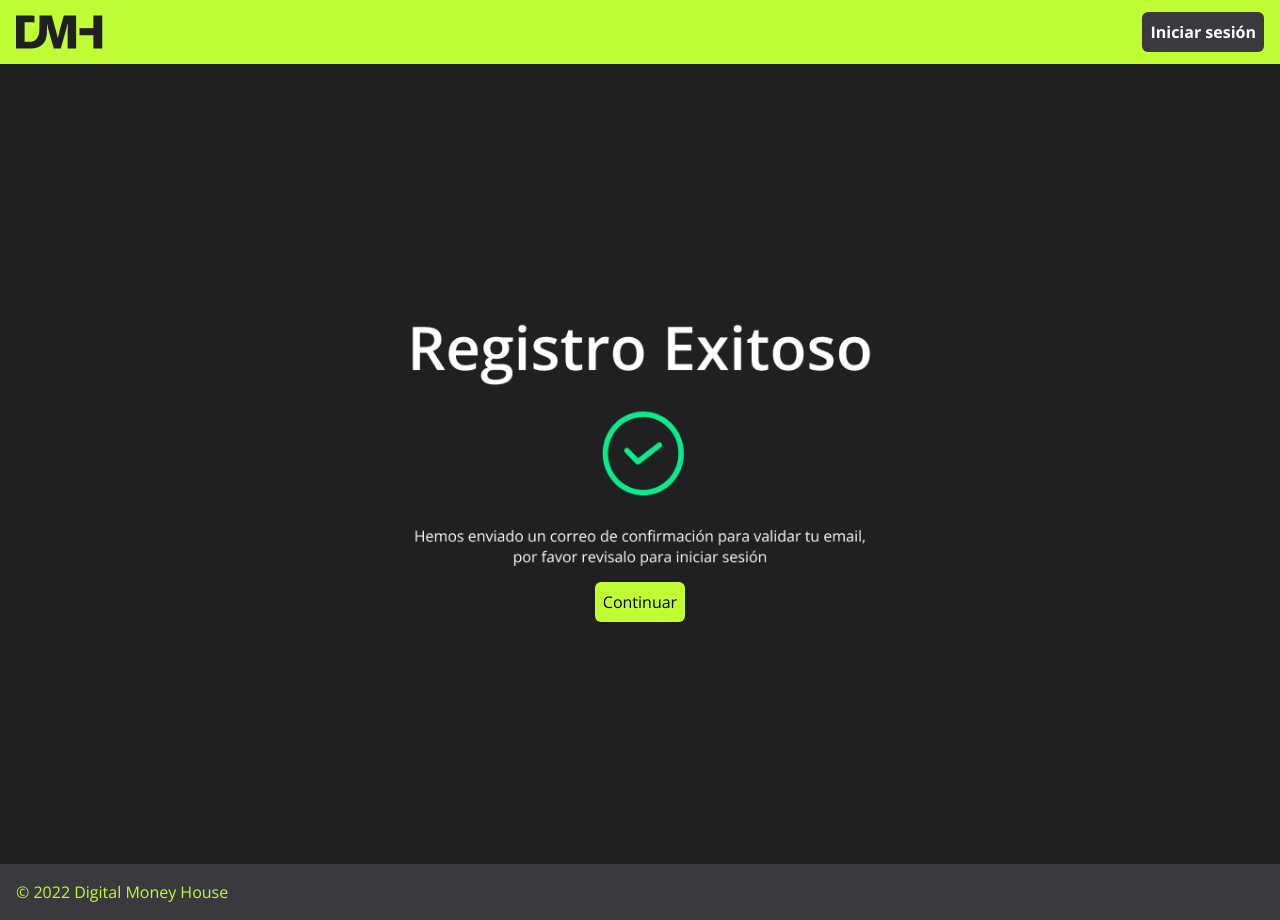
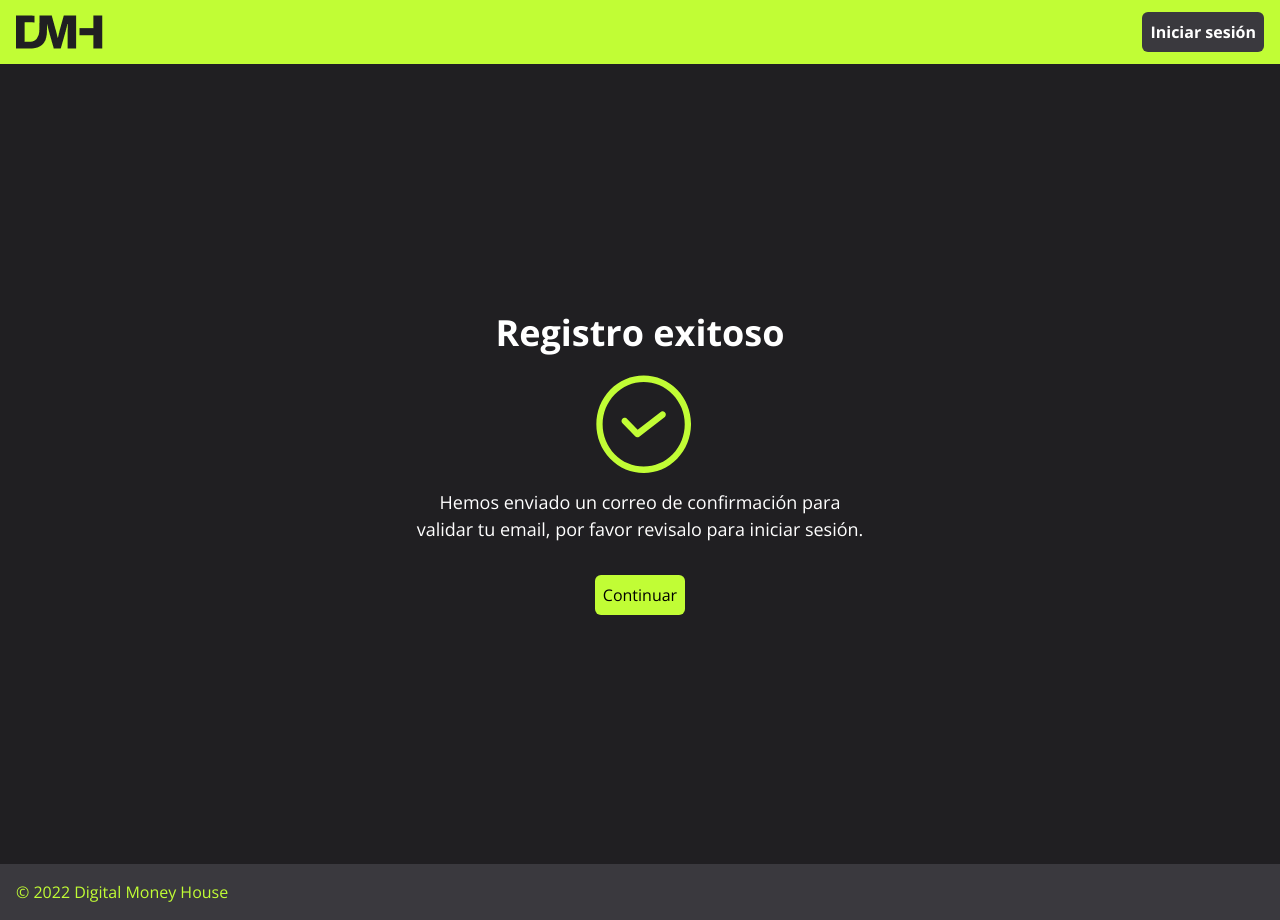
Before and after one commit to LuchoGiuliani/DigitalMoneyHouse, a Next.js app: page /register/registerSuccess in a window 1280 px wide. Built offline with nearby package versions, Linux system fonts and the light colour scheme.

Commit message:
Cambiamos el registerSuccess

```diff
--- a/src/app/(user)/register/registerSuccess/page.jsx
+++ b/src/app/(user)/register/registerSuccess/page.jsx
@@ -6,14 +6,17 @@ import Link from 'next/link'
 
 const RegisterSuccess = () => {
   return (
-    <div className="h-screen bg-color-darker flex flex-col justify-between">
-      <div className="flex flex-col items-center justify-center flex-grow">
+    <div className="h-screen bg-color-darker flex flex-col justify-between ">
+      <div className="flex flex-col items-center justify-center flex-grow  gap-4">
+        <h1 className='text-white font-bold text-4xl'>Registro exitoso</h1>
         <Image
-          src="/RegistroExitoso.png"
+          src="/checkGreen.svg"
           alt="Registro Exitoso"
-          width={500}
-          height={500}
+          width={12}
+          height={12}
+          className='h-auto w-auto'
         />
+        <p className='text-white text-[18px] text-center max-w-[450px]'>Hemos enviado un correo de confirmación para validar tu email, por favor revisalo para iniciar sesión.</p>
         <Link className="w-fit p-2 mt-4 rounded-md bg-color-primary" href="/login" passHref>
           Continuar
         </Link>
```
Also changed, not shown: public/checkGreen.svg.
